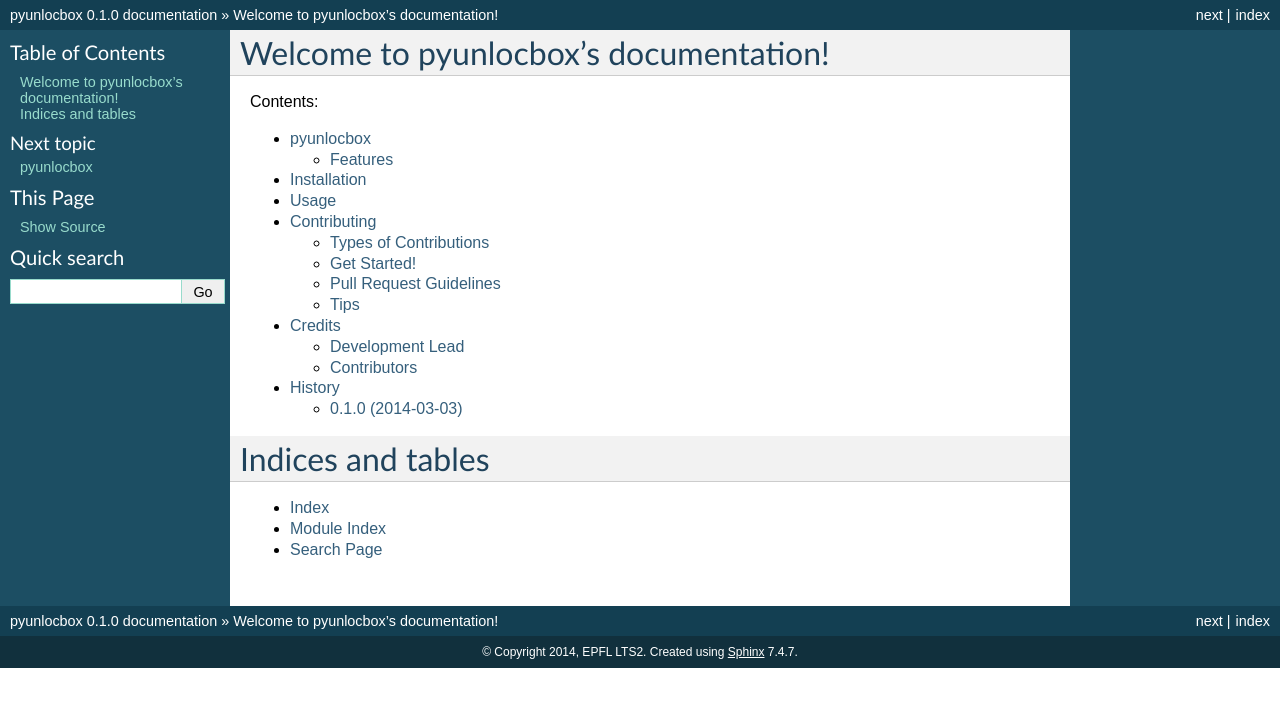
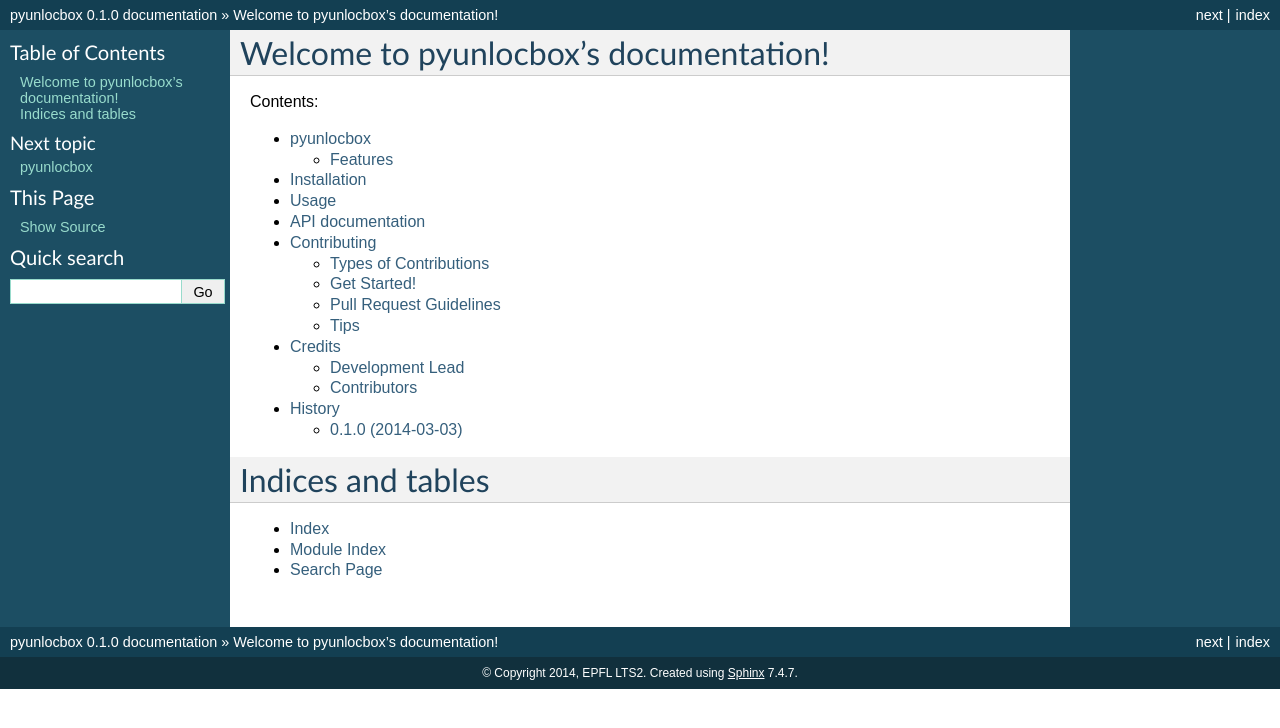
Before and after one commit to epfl-lts2/pyunlocbox, a Sphinx documentation site: the page built from docs/index.rst, in a window 1280 px wide. Shown: the top 728 px of the page. Built offline with Sphinx 7.4.7, drawn with Linux system fonts in a browser that asks for light colours.

Commit message:
Link API documentation to index

```diff
--- /dev/null
+++ b/docs/api.rst
@@ -0,0 +1,5 @@
+=================
+API documentation
+=================
+
+.. include:: modules.rst
--- a/docs/index.rst
+++ b/docs/index.rst
@@ -14,6 +14,7 @@
    readme
    installation
    usage
+   api
    contributing
    authors
    history
```
